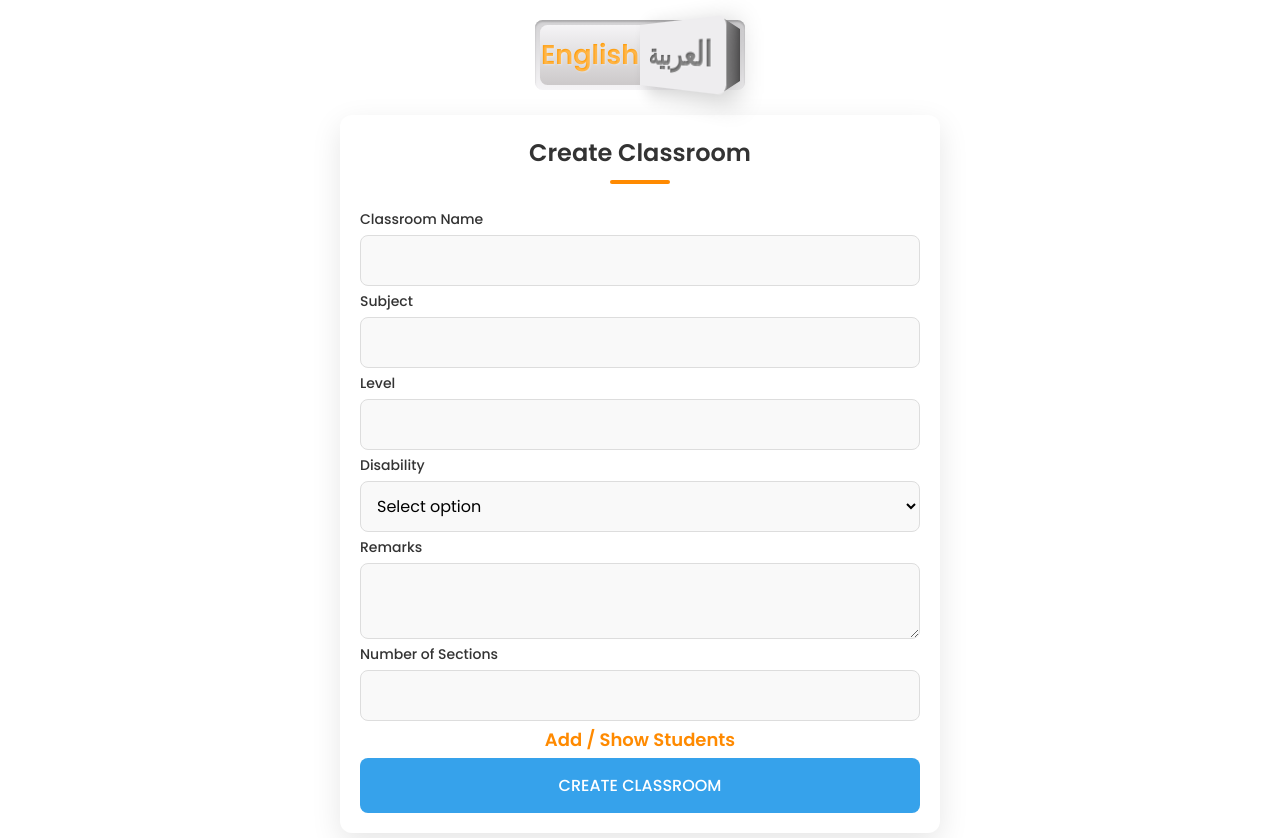
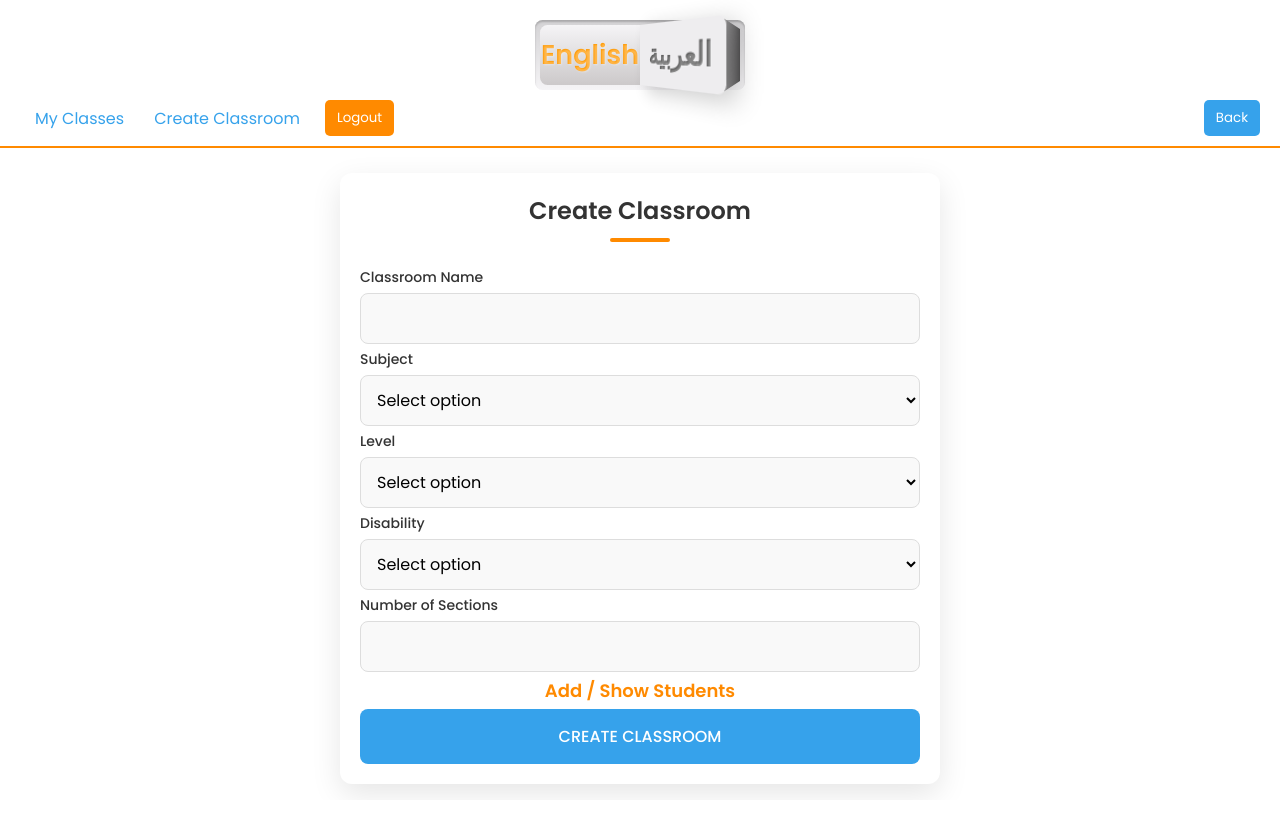
Before and after one commit to AlyaF3i/E-Assistant-Instructor, a React (Create React App) app in the folder Frontend/: page /create-class in a window 1280 px wide. After the commit the page ends 800 px from the top, so only its background shows below. Built offline with nearby package versions, Linux system fonts and the light colour scheme; sample sign-in values are in the browser's storage.

Commit message:
added nav bar and changed the create class page

```diff
--- a/Frontend/src/App.js
+++ b/Frontend/src/App.js
@@ -1,34 +1,80 @@
-import React, { useEffect, useState } from "react";
-import { BrowserRouter as Router, Routes, Route } from "react-router-dom";
-import { useTranslation } from "react-i18next";
+import React from "react";
+import { BrowserRouter as Router, Routes, Route, useLocation } from "react-router-dom"; // Move Router import to the top
 import CreateClassroom from "./CreateClassRoom";
 import MyClasses from "./MyClasses";
 import ClassDetails from "./ClassDetails";
 import SectionDetails from "./SectionDetails";
 import LoginPage from "./Login";
-import './App.css';
-import './i18n/i18n'; // Import i18n config
 import QuizPage from "./QuizPage";
 import SwitchToggle from "./SwitchToggle";
+import Navbar from "./NavBar";
+import PrivateRoute from "./PrivateRoute";
+import "./App.css";
+import "./i18n/i18n"; // Import i18n config
 
 const App = () => {
+  const location = useLocation();
+  const showNavbar = location.pathname !== "/";
 
   return (
-    <Router>
+    <div className="app-container">
       <div className="language-switcher">
-      <SwitchToggle/>
+        <SwitchToggle />
       </div>
+      {showNavbar && <Navbar />}
 
       <Routes>
         <Route path="/" element={<LoginPage />} />
-        <Route path="/create-class" element={<CreateClassroom />} />
-        <Route path="/my-classes" element={<MyClasses />} />
-        <Route path="/class-details/:classId" element={<ClassDetails />} />
-        <Route path="/class/:classId/section/:sectionId" element={<SectionDetails />} />
-        <Route path="/quiz/:quiz_uuid" element={<QuizPage/>}/>
+        <Route
+          path="/my-classes"
+          element={
+            <PrivateRoute>
+              <MyClasses />
+            </PrivateRoute>
+          }
+        />
+        <Route
+          path="/create-class"
+          element={
+            <PrivateRoute>
+              <CreateClassroom />
+            </PrivateRoute>
+          }
+        />
+        <Route
+          path="/class-details/:classId"
+          element={
+            <PrivateRoute>
+              <ClassDetails />
+            </PrivateRoute>
+          }
+        />
+        <Route
+          path="/class/:classId/section/:sectionId"
+          element={
+            <PrivateRoute>
+              <SectionDetails />
+            </PrivateRoute>
+          }
+        />
+        <Route
+          path="/quiz/:quiz_uuid"
+          element={
+            <PrivateRoute>
+              <QuizPage />
+            </PrivateRoute>
+          }
+        />
       </Routes>
-    </Router>
+    </div>
   );
 };
 
-export default App;
+// Wrap App in Router to enable useLocation and other routing hooks
+const WrappedApp = () => (
+  <Router>
+    <App />
+  </Router>
+);
+
+export default WrappedApp;
--- a/Frontend/src/CreateClassRoom.js
+++ b/Frontend/src/CreateClassRoom.js
@@ -13,7 +13,6 @@ const CreateClassroom = () => {
     Disability: "",
     Subject: "",
     NumOfSections: "",
-    Remark: "",
     StudentEmail: [],
   });
   const apiUrl = process.env.REACT_APP_API_URL;
@@ -104,30 +103,49 @@ const updatedFormData = {
   <label className="createclassroom-label" htmlFor="Subject">
     {t("subject")}
   </label>
-          <input
-            type="text"
+  <select
     id="Subject"
     name="Subject"
-            className="createclassroom-input"
+    className="createclassroom-select"
     value={formData.Subject}
     onChange={handleChange}
     required
-          />
+  >
+    <option value="">{t("selectOption")}</option>
+    <option value="Math">{t("math")}</option>
+    <option value="Science">{t("science")}</option>
+    <option value="English">{t("english")}</option>
+    <option value="Arabic">{t("arabic")}</option>
+    <option value="History">{t("history")}</option>
+    <option value="Geography">{t("geography")}</option>
+    <option value="Art">{t("art")}</option>
+    <option value="Physical Education">{t("physicalEducation")}</option>
+    <option value="Computer Science">{t("computerScience")}</option>
+    <option value="Biology">{t("biology")}</option>
+    <option value="Chemistry">{t("chemistry")}</option>
+    <option value="Physics">{t("physics")}</option>
+  </select>
 </div>
 
         <div className="createclassroom-input-wrapper">
   <label className="createclassroom-label" htmlFor="Level">
     {t("level")}
   </label>
-          <input
-            type="text"
+  <select
     id="Level"
     name="Level"
-            className="createclassroom-input"
+    className="createclassroom-select"
     value={formData.Level}
     onChange={handleChange}
     required
-          />
+  >
+    <option value="">{t("selectOption")}</option>
+    {Array.from({ length: 10 }, (_, i) => i + 3).map((grade) => (
+      <option key={grade} value={`Grade ${grade}`}>
+        {t(`grade${grade}`, { defaultValue: `Grade ${grade}` })}
+      </option>
+    ))}
+  </select>
 </div>
 
         <div className="createclassroom-input-wrapper">
@@ -148,18 +166,6 @@ const updatedFormData = {
           </select>
         </div>
 
-        <div className="createclassroom-input-wrapper">
-          <label className="createclassroom-label" htmlFor="Remark">
-            {t("remark")}
-          </label>
-          <textarea
-            id="Remark"
-            name="Remark"
-            className="createclassroom-input"
-            value={formData.Remark}
-            onChange={handleChange}
-          />
-        </div>
 
         <div className="createclassroom-input-wrapper">
           <label className="createclassroom-label" htmlFor="NumOfSections">
--- a/Frontend/src/Login.js
+++ b/Frontend/src/Login.js
@@ -32,7 +32,7 @@ const LoginPage = () => {
 
             if (response.ok) {
                 const data = await response.json();
-                localStorage.setItem('token', data.token);  // Store the token
+                localStorage.setItem('authToken', data.token);  // Store the token
                 localStorage.setItem('username', username); // Store the username
                 navigate('/my-classes'); // Redirect to the classes page after successful login
             } else {
--- /dev/null
+++ b/Frontend/src/NavBar.css
@@ -0,0 +1,102 @@
+.navbar {
+    background-color: white; /* White background */
+    border-bottom: 2px solid #ff8a00; /* Bottom border for effect */
+    padding: 10px 20px;
+    display: flex;
+    justify-content: space-between;
+    align-items: center;
+  }
+
+  .navbar-container {
+    display: flex;
+    justify-content: space-between;
+    align-items: center;
+    width: 100%;
+  }
+
+  .navbar-brand .navbar-logo {
+    font-size: 24px;
+    font-weight: bold;
+    color: #257AC9; /* Primary color */
+    text-decoration: none;
+  }
+
+  .navbar-links {
+    display: flex;
+    align-items: center;
+  }
+
+  .navbar-link {
+    margin: 0 15px;
+    text-decoration: none;
+    color: #36A2EB; /* Secondary color */
+    transition: color 0.3s;
+  }
+
+  .navbar-link:hover {
+    color: #ff8a00; /* Hover color */
+  }
+
+  .navbar-button {
+    background-color: #36A2EB; /* Button color */
+    color: white; /* Text color for buttons */
+    border: none;
+    border-radius: 5px;
+    padding: 8px 12px;
+    margin-left: 10px;
+    cursor: pointer;
+    transition: background-color 0.3s;
+  }
+
+  .navbar-button:hover {
+    background-color: #257AC9; /* Button hover color */
+  }
+
+  .logout-button {
+    background-color: #ff8a00; /* Logout button color */
+  }
+
+  .logout-button:hover {
+    background-color: #e47c05; /* Logout button hover color */
+  }
+  .menu-toggle {
+    display: none; /* Hide by default */
+    font-size: 24px;
+    background: none;
+    border: none;
+    color: #257AC9; /* Toggle button color */
+    cursor: pointer;
+  }
+
+
+  /* Responsive styles */
+  @media (max-width: 768px) {
+    .menu-toggle {
+        display: block; /* Show on mobile */
+      }
+    .navbar-links {
+      flex-direction: column;
+      position: absolute;
+      top: 145px; /* Below navbar */
+      right: 0;
+      background-color: white; /* White background for dropdown */
+      width: 100%;
+      border: 1px solid #ff8a00; /* Border for dropdown */
+      display: none; /* Hidden by default */
+    }
+
+    .navbar-links.active {
+      display: flex; /* Show on active */
+    }
+
+    .navbar-link {
+      margin: 10px 0; /* Space between links */
+    }
+
+    .navbar-button {
+      width: 90%; /* Full width for buttons */
+    }
+    .logout-mobile{
+        margin-bottom: 10px;
+    }
+  }
--- /dev/null
+++ b/Frontend/src/NavBar.js
@@ -0,0 +1,45 @@
+import React, { useState } from "react";
+import { Link, useNavigate } from "react-router-dom";
+import { useTranslation } from 'react-i18next';  // Import the translation hook
+
+import "./NavBar.css"
+//... other imports
+
+const Navbar = () => {
+  const [menuOpen, setMenuOpen] = useState(false); // State to manage menu visibility
+  const navigate = useNavigate();
+  const { t, i18n } = useTranslation(); // Use the translation hook
+
+  const handleLogout = () => {
+    localStorage.removeItem('token');
+    navigate('/');
+  };
+
+  const handleBack = () => {
+    navigate(-1);
+  };
+
+  const toggleMenu = () => {
+    setMenuOpen(!menuOpen);
+  };
+
+  return (
+    <nav className="navbar">
+      <div className="navbar-container">
+      <div className={`navbar-links ${menuOpen ? "active" : ""}`}>
+          <Link to="/my-classes" className="navbar-link">{t("My Classes")}</Link>
+          <Link to="/create-class" className="navbar-link">{t("Create Classroom")}</Link>
+          <button className="navbar-button logout-button logout-mobile"  onClick={handleLogout}>{t("Logout")}</button>
+        </div>
+        <div className="navbar-brand">
+            <button className="navbar-button" onClick={handleBack}>{t("Back")}</button>
+        </div>
+        <button className="menu-toggle" onClick={toggleMenu}>
+          ☰
+        </button>
+
+      </div>
+    </nav>
+  );
+};
+export default Navbar
--- /dev/null
+++ b/Frontend/src/PrivateRoute.js
@@ -0,0 +1,10 @@
+// PrivateRoute.js
+import React from "react";
+import { Navigate } from "react-router-dom";
+
+const PrivateRoute = ({ children }) => {
+  const authToken = localStorage.getItem("authToken");
+  return authToken ? children : <Navigate to="/" />;
+};
+
+export default PrivateRoute;
--- a/Frontend/src/i18n/ArabicTranslate.json
+++ b/Frontend/src/i18n/ArabicTranslate.json
@@ -28,6 +28,28 @@
   "removeStudent": "إزالة",
   "createClassroomButton": "إنشاء فصل",
   "error": "حدث خطأ. حاول مرة أخرى لاحقًا.",
+  "grade3": "الصف الثالث",
+  "grade4": "الصف الرابع",
+  "grade5": "الصف الخامس",
+  "grade6": "الصف السادس",
+  "grade7": "الصف السابع",
+  "grade8": "الصف الثامن",
+  "grade9": "الصف التاسع",
+  "grade10": "الصف العاشر",
+  "grade11": "الصف الحادي عشر",
+  "grade12": "الصف الثاني عشر",
+  "math": "الرياضيات",
+  "science": "العلوم",
+  "english": "اللغة الإنجليزية",
+  "arabic":"اللغة العربية",
+  "history": "التاريخ",
+  "geography": "الجغرافيا",
+  "art": "الفنون",
+  "physicalEducation": "التربية البدنية",
+  "computerScience": "علوم الحاسوب",
+  "biology": "الأحياء",
+  "chemistry": "الكيمياء",
+  "physics": "الفيزياء",
 
   "myCreatedClasses": "الفصول التي أنشأتها",
   "userNotLoggedIn": "المستخدم غير مسجل الدخول",
@@ -87,6 +109,10 @@
   "Submitted":"مقدم",
   "Not Submitted":"لم يتم التقديم",
   "Non submissions count":"عدد غير المقدمات",
-  "Submissions count":"عدد المقدمات"
+  "Submissions count":"عدد المقدمات",
 
+  "Back":"رجوع",
+  "My Classes":"صفوفي",
+  "Create Classroom":"إنشاء صف",
+  "Logout":"تسجيل خروج"
 }
--- a/Frontend/src/i18n/EnglishTranslate.json
+++ b/Frontend/src/i18n/EnglishTranslate.json
@@ -56,6 +56,28 @@
   "Student added successfully!": "Student added successfully!",
   "An error occurred while adding the student. Please try again.": "An error occurred while adding the student. Please try again.",
   "Remove": "Remove",
+  "grade3": "Grade 3",
+  "grade4": "Grade 4",
+  "grade5": "Grade 5",
+  "grade6": "Grade 6",
+  "grade7": "Grade 7",
+  "grade8": "Grade 8",
+  "grade9": "Grade 9",
+  "grade10": "Grade 10",
+  "grade11": "Grade 11",
+  "grade12": "Grade 12",
+  "math": "Math",
+  "science": "Science",
+  "english": "English",
+  "arabic": "Arabic",
+  "history": "History",
+  "geography": "Geography",
+  "art": "Art",
+  "physicalEducation": "Physical Education",
+  "computerScience": "Computer Science",
+  "biology": "Biology",
+  "chemistry": "Chemistry",
+  "physics": "Physics",
 
   "Section Details": "Section Details",
   "Section Name": "Section Name",
@@ -87,6 +109,10 @@
   "Submitted": "Submitted",
   "Not Submitted":  "Not Submitted",
   "Non submissions count":"Non submissions count",
-  "Submissions count":"Submissions count"
+  "Submissions count":"Submissions count",
 
+  "Back":"Back",
+  "My Classes":"My Classes",
+  "Create Classroom":"Create Classroom",
+  "Logout":"Logout"
 }
```
Lines whose indentation alone changed are shown as unchanged.
